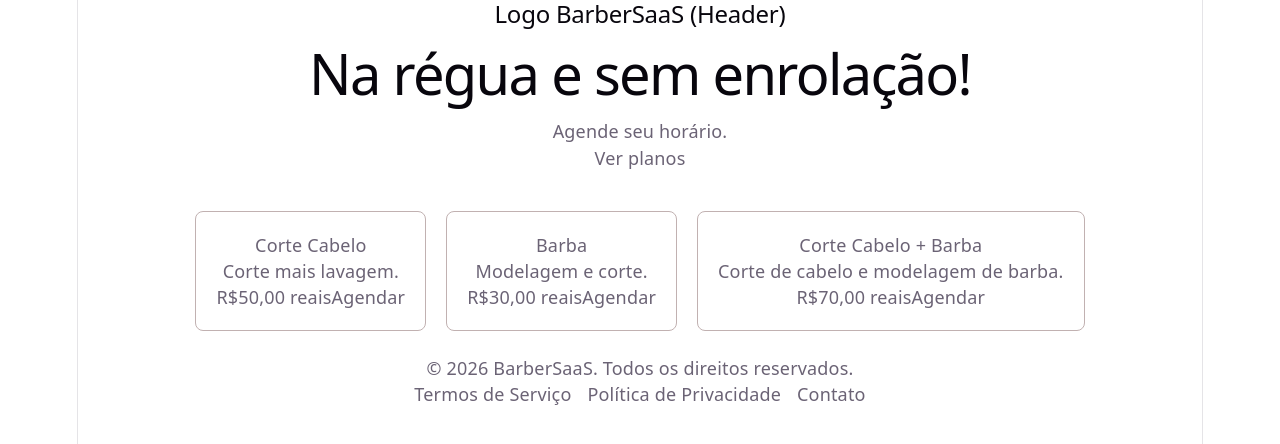
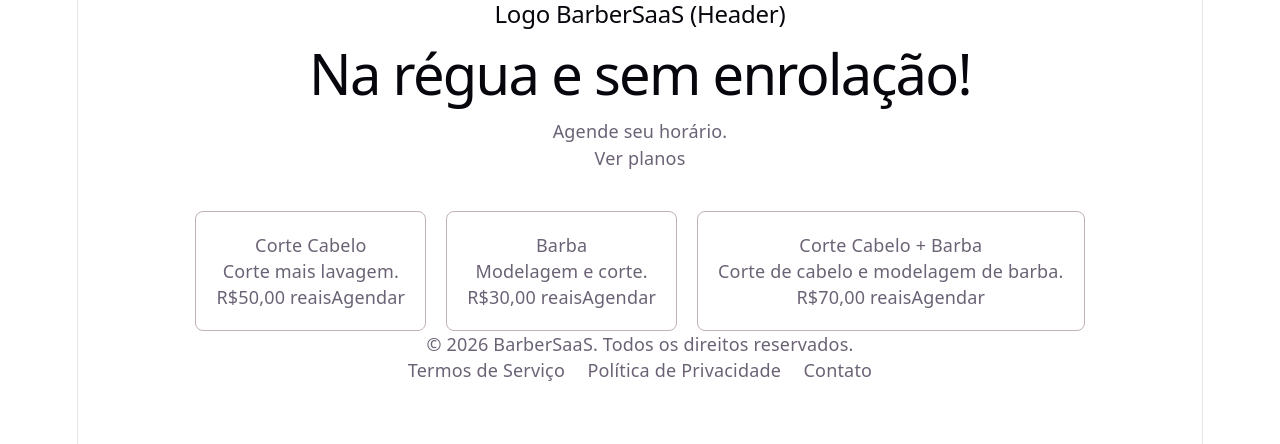
Before and after one commit to Dennissant/barber-saas, a React (Vite) app: page / in a window 1280 px wide. Shown: the top 444 px of the page. Built offline with nearby package versions, Linux system fonts and the light colour scheme.

Commit message:
cria componente footer com tailwind

```diff
--- a/src/components/Footer.css
+++ /dev/null
@@ -1,19 +0,0 @@
-footer {
-  padding: 24px;
-  text-align: center;
-}
-
-.links-suporte ul {
-  list-style: none;
-  padding: 0;
-}
-
-.links-suporte li {
-  display: inline;
-  margin: 0 8px;
-}
-
-.links-suporte a:hover {
-  color: white;
-
-}
--- a/src/components/Footer.jsx
+++ b/src/components/Footer.jsx
@@ -1,15 +1,12 @@
-import './Footer.css';
 function Footer() {
     return (
-        <footer>
+        <footer className="text-center">
             <p>© 2026 BarberSaaS. Todos os direitos reservados.</p>
-            <section className="links-suporte">
-                <ul>
+                <ul className="flex gap-5 list-none justify-center">
                     <li><a href="/termos">Termos de Serviço</a></li>
                     <li><a href="/privacidade">Política de Privacidade</a></li>
                     <li><a href="/contato">Contato</a></li>
                 </ul>
-            </section>
         </footer>
     );
 }
```
